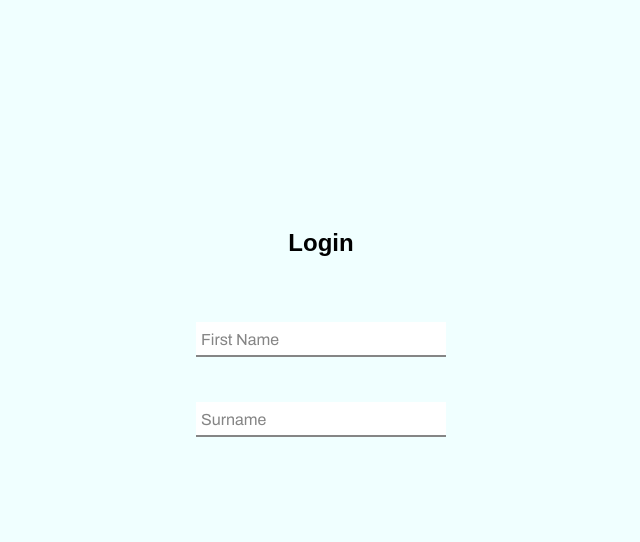
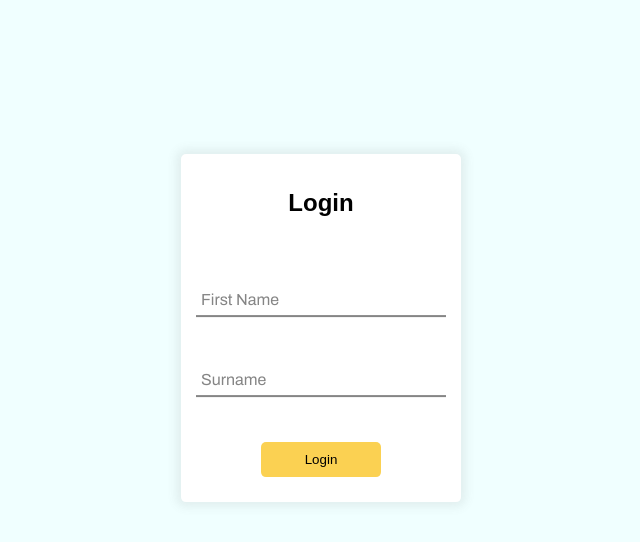
Before and after one commit to dneovu/rss-puzzle, a website built with webpack: page public/index.html in a window 1280 px wide. Shown: the part 72-614 px from the top of the page, without its empty margins (319-959 px from the left). Built offline with nearby package versions, Linux system fonts and the light colour scheme.

Commit message:
feat: create login button, add styles for login container

```diff
--- a/src/pages/login.ts
+++ b/src/pages/login.ts
@@ -29,6 +29,10 @@ const handleFocus = (event: Event) => {
   }
 };
 
+const handleLoginButtonClick = (event: Event) => {
+  event.preventDefault();
+};
+
 const createInputOrLabelElement = (
   elementToCreate: FormElement,
 ): HTMLInputElement | HTMLLabelElement => {
@@ -53,6 +57,14 @@ const createHeading = (elementToCreate: FormElement): HTMLHeadingElement => {
   header.className = elementToCreate.className;
   if (elementToCreate.text) header.innerText = elementToCreate.text;
   return header;
+};
+
+const createLoginButton = (elementToCreate: FormElement): HTMLButtonElement => {
+  const button = document.createElement(elementToCreate.type) as HTMLButtonElement;
+  button.id = elementToCreate.id;
+  button.className = elementToCreate.className;
+  if (elementToCreate.text) button.innerText = elementToCreate.text;
+  return button;
 };
 
 type FormElement = {
@@ -120,6 +132,12 @@ export class LoginPage extends Page {
         type: 'input',
         className: 'login-input',
       },
+      loginButton: {
+        id: 'login-button',
+        type: 'button',
+        className: 'login-button',
+        text: 'Login',
+      },
     };
 
     this.h1 = createHeading(this.elements.header);
@@ -154,12 +172,14 @@ export class LoginPage extends Page {
     nameContainer.append(nameLabel, nameInput);
     surnameContainer.append(surnameLabel, surnameInput);
 
-    this.form.append(h2);
-    this.form.append(nameContainer, surnameContainer);
+    const loginButton = createLoginButton(this.elements.loginButton) as HTMLButtonElement;
+    loginButton.addEventListener('click', handleLoginButtonClick);
+
+    this.form.append(h2, nameContainer, surnameContainer, loginButton);
 
     this.container.append(this.form);
-    this.main.append(this.h1);
-    this.main.append(this.container);
+    this.main.append(this.h1, this.container);
+
     return this.main;
   }
 }
--- a/src/scss/components/_login.scss
+++ b/src/scss/components/_login.scss
@@ -18,8 +18,6 @@
 }
 
 .login-container {
-  width: 330px;
-  height: 200px;
   position: absolute;
   top: 50%;
   left: 50%;
@@ -30,6 +28,9 @@
   transform: translate(-50%, -50%);
   padding: 15px;
   font-family: 'Nunito', sans-serif;
+  background-color: rgb(255, 255, 255);
+  border-radius: 5px;
+  box-shadow: 0 0 10px 5px rgb(96, 96, 96, .1);
 }
 
 .form-container {
@@ -93,3 +94,19 @@
   color: black;
   bottom: 40px;
 }
+
+.login-button {
+  cursor: pointer;
+  color: black;
+  width: 120px;
+  height: 35px;
+  border: none;
+  border-radius: 5px;
+  background-color: rgb(251, 209, 82);
+  @extend %transition;
+
+  &:hover {
+    background-color: rgb(254, 180, 21);
+    box-shadow: 0 0 3px 2px rgb(96, 96, 96, .1);
+  }
+}
```
